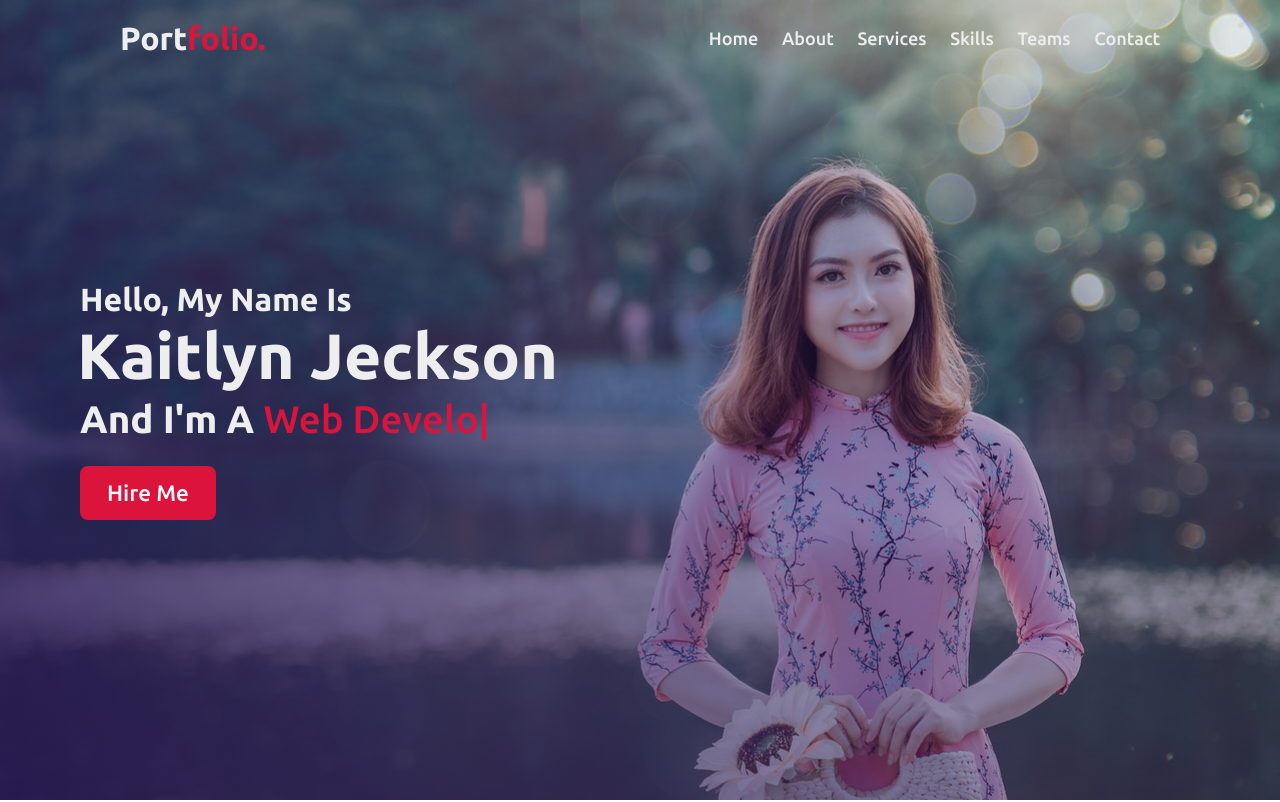
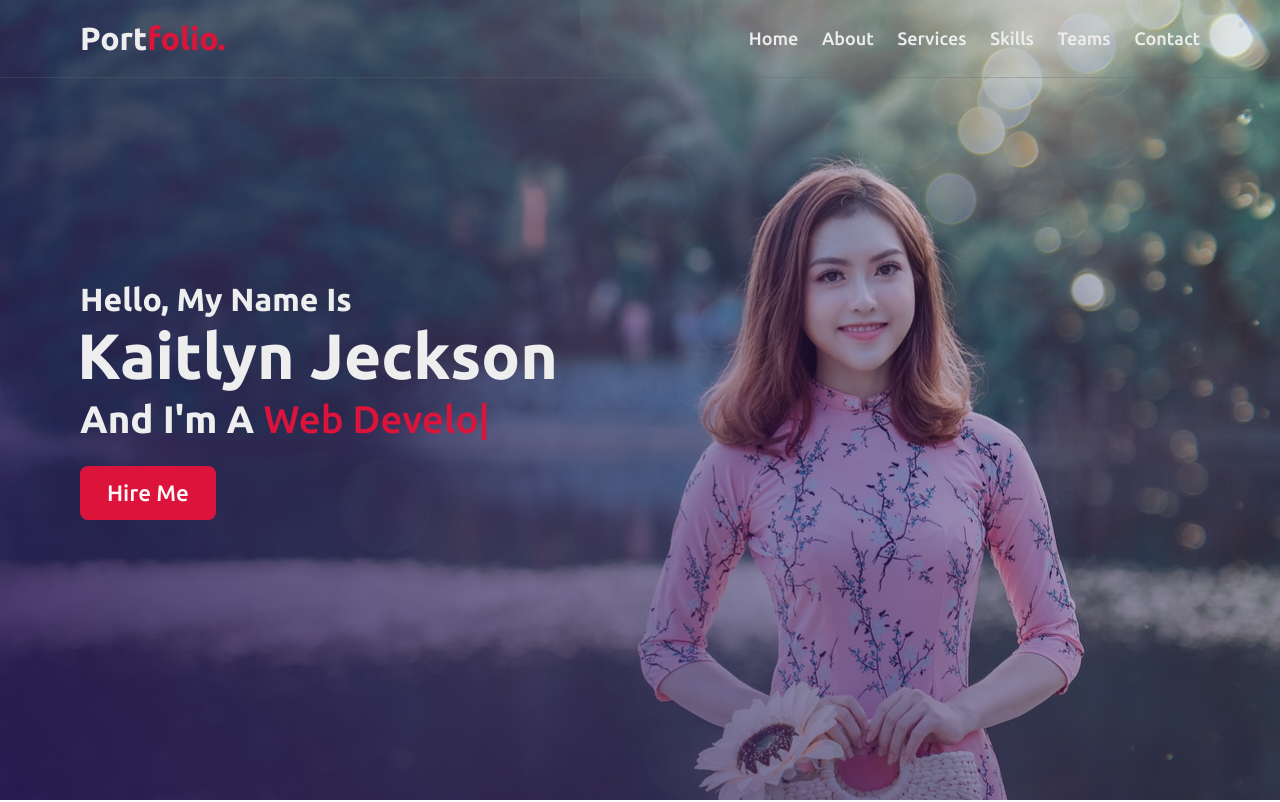
Before and after one commit to SK-Chaurasiya/professionshow.github.io, a plain HTML site: page index.html in a window 1280 px wide. Shown: the top 802 px of the page. Drawn offline with nearby package versions, Linux system fonts and the light colour scheme.

Commit message:
change
small update

```diff
--- a/style.css
+++ b/style.css
@@ -112,13 +112,14 @@ section .title::after {
 	position: fixed;
 	width: 100%;
 	z-index: 999;
-	padding: 20px 40px;
+	padding: 20px 0;
+	border-bottom: 1px solid #66666652;
 	font-family: 'Ubuntu', sans-serif;
 	transition: all 0.3s ease;
 }
 
 .navbar.sticky {
-	padding: 5px 20px;
+	padding: 5px 0;
 	background: var(--crimson);
 	box-shadow: 0 5px 10px var(--light-shadow);
 }
```
